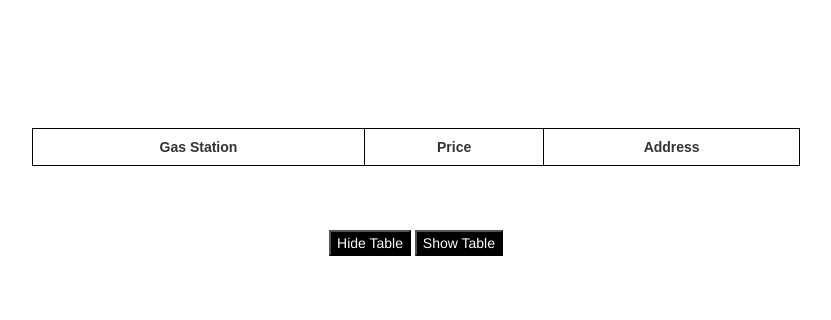
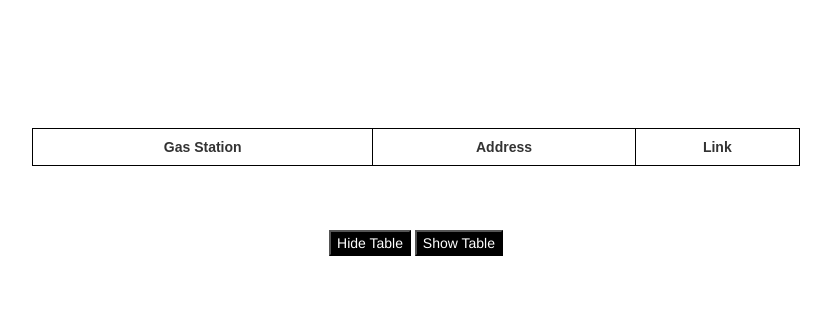
Before and after one commit to cfig99/web-application-repo--github-, a Flask app: page /GasCheck in a window 1280 px wide. Shown: the part 653-973 px from the top of the page, without its empty margins (224-1055 px from the left). Run offline with Flask 2, Linux system fonts and the light colour scheme; lists and menus that the app fills with data are empty; some libraries are stand-ins or nearby versions.

Commit message:
Update GasCheck.html

```diff
--- a/templates/GasCheck.html
+++ b/templates/GasCheck.html
@@ -172,8 +172,8 @@
     <table style="width: 60%;">
         <tr>
             <th>Gas Station</th>
-            <th>Price</th>
             <th>Address</th>
+            <th>Link</th>
         </tr>
 
     </table>
```
